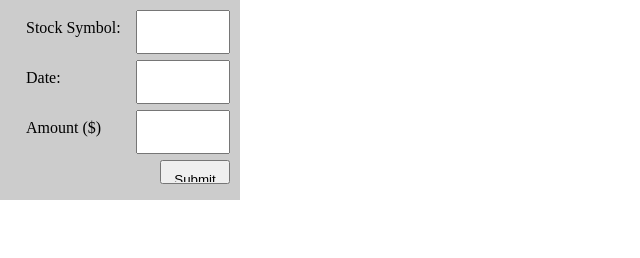
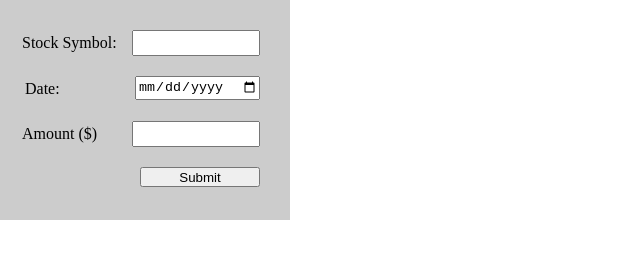
Before and after one commit to sandworm-hr/sandworm-hr, a website: page client/index.html in a window 1280 px wide. Shown: the whole page, without its empty margins (0-640 px from the left). Drawn offline with Linux system fonts and the light colour scheme.

Commit message:
Improved aesthetics, Finished Form View

```diff
--- a/Gruntfile.js
+++ b/Gruntfile.js
@@ -21,7 +21,9 @@ module.exports = function(grunt) {
         ignores: [
           'client/assets/*.js',
           'node_modules/**/*.js',
-          '**/node_modules/**/*.js'
+          '**/node_modules/**/*.js',
+          'bower_components/**/*.js',
+          '**/bower_components/**/*.js'
         ]
       }
     },
--- a/client/app/views/AppView.js
+++ b/client/app/views/AppView.js
@@ -3,8 +3,8 @@ var AppView = Backbone.View.extend({
 
   el:'.main',
 
-  initialize: function(){
-    this.formView = new FormView();
+  initialize: function(stockCollection){
+    this.formView = new FormView({collection: new Stocks()});
     this.graphView = new GraphView();
     this.infoView = new InfoView();
     this.render();
--- a/client/app/views/FormView.js
+++ b/client/app/views/FormView.js
@@ -3,15 +3,41 @@ var FormView = Backbone.View.extend({
 
   initialize: function(){
     this.render();
+    this.stopSpinner();
+    this.collection.on('sync', this.stopSpinner, this);
   },
+
+  events: {
+    'submit': function(e) {
+      e.preventDefault();
+      this.startSpinner();
+      var d = new Date();
+      this.collection.create({
+        symbol: this.$('#symbol').val(),
+        from: this.$('#date').val(),
+        amount: this.$('#amount').val(),
+        to: d.toISOString().slice(0,10),
+        period: 'd'
+      });
+    }
+  },
+
+  startSpinner: function(){
+    this.$('img').show();
+  },
+
+  stopSpinner: function(){
+    this.$('img').hide();;
+  },
+
 
   render: function(){
     return this.$el.html('\
       <form>\
-        <input><span>Stock Symbol:</span>\
-        <input/><span>Date:</span>\
-        <input/><span>Amount ($)</span>\
-        <input type="submit"/>\
+        <input type="text" id="symbol"><span>Stock Symbol:</span>\
+        <input type="date" id="date"><span>Date:</span>\
+        <input type="text" id="amount"><span>Amount ($)</span>\
+        <input type="submit"/><img src="assets/images/loader.gif">\
       </form>');
   }
 
--- a/client/styles/style.css
+++ b/client/styles/style.css
@@ -49,22 +49,27 @@ table {
 /* CSS reset End*/
 
 form {
-  padding: 10px;
-  width:  220px;
+  padding: 20px;
+  width:  250px;
   height: 180px;
   background: #ccc;
 }
 
 span {
   height: 30px;
-  padding: 10px;
+  margin-top: 15px;
   width: 100px;
   float: right;
 }
 
+img {
+  float: right;
+  padding: 10px;
+}
+
 input {
   height: 20px;
-  padding: 10px;
+  margin: 10px;
   float: right;
-  width:  70px;
+  width:  120px;
 }
```
Also changed, not shown: client/assets/images/loader.gif (added), 1 other file.
